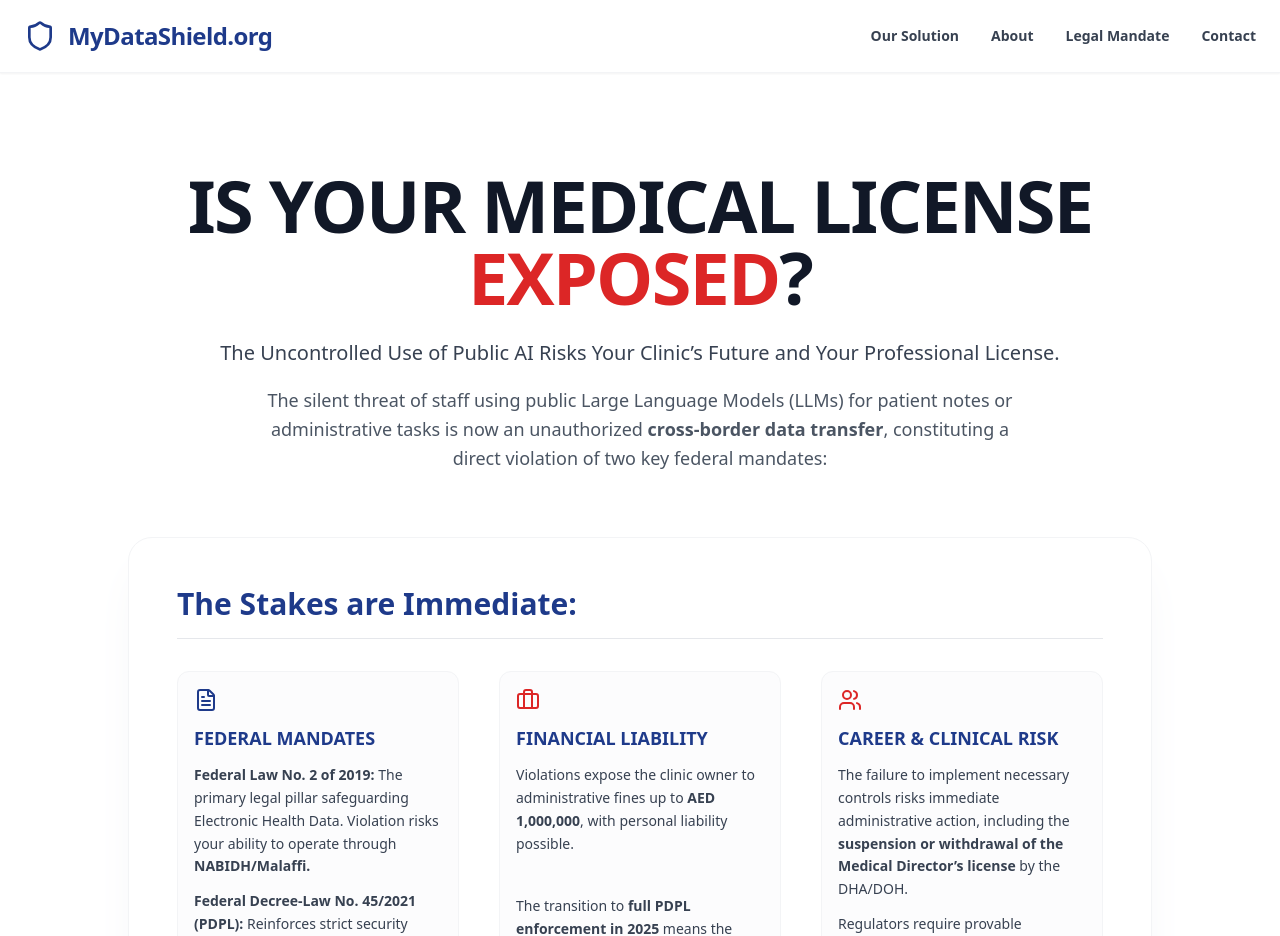
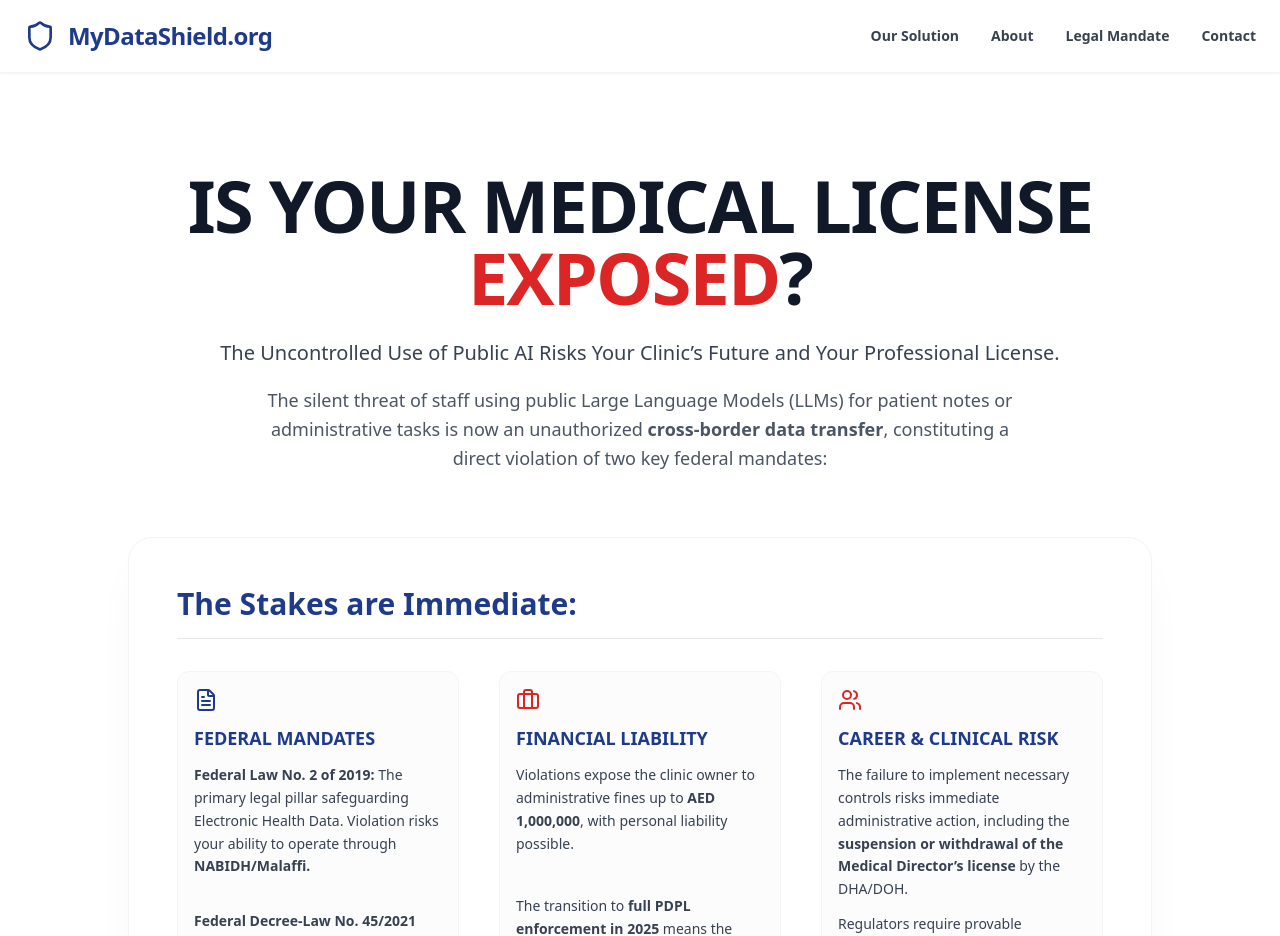
Before and after one commit to Panita888/my-super-fast-site, a React (Vite) app: page / in a window 1280 px wide. Shown: the top 936 px of the page. Built offline with nearby package versions, Linux system fonts and the light colour scheme.

Commit message:
Update App.tsx

```diff
--- a/src/App.tsx
+++ b/src/App.tsx
@@ -98,6 +98,7 @@ function App() {
                 <FileText className="w-6 h-6 text-blue-900"/>
                 <p className="font-bold text-lg text-blue-900">FEDERAL MANDATES</p>
                 <p className="text-gray-700 text-sm leading-relaxed"><strong>Federal Law No. 2 of 2019:</strong> The primary legal pillar safeguarding Electronic Health Data. Violation risks your ability to operate through <strong>NABIDH/Malaffi.</strong></p>
+                <div className="h-2"></div>
                 <p className="text-gray-700 text-sm leading-relaxed"><strong>Federal Decree-Law No. 45/2021 (PDPL):</strong> Reinforces strict security controls, governing confidentiality and cross-border security over all Sensitive Personal Data, including health data.</p>
               </div>
               <div className="space-y-3 p-4 border border-gray-100 rounded-xl bg-gray-50/50">
```
